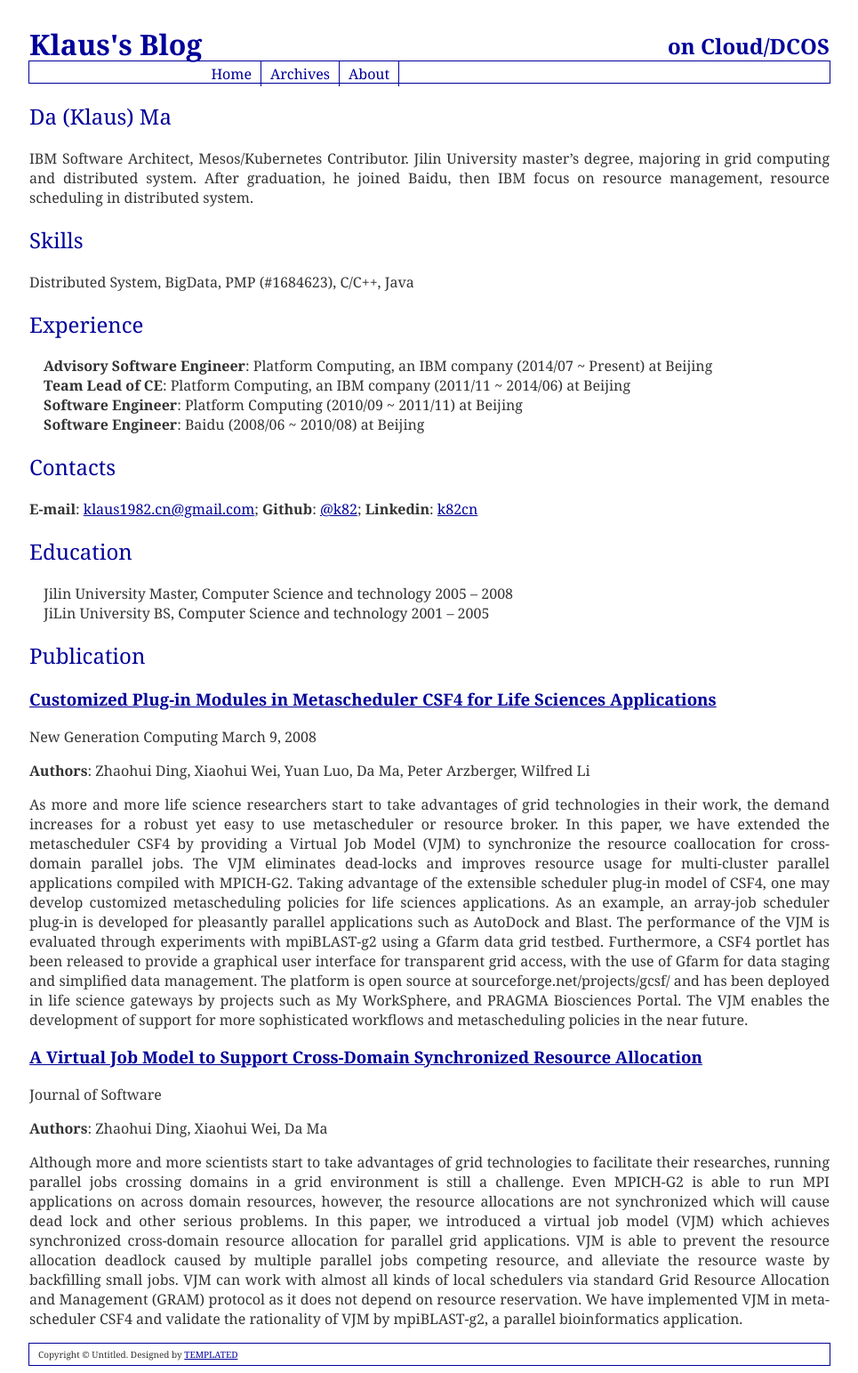
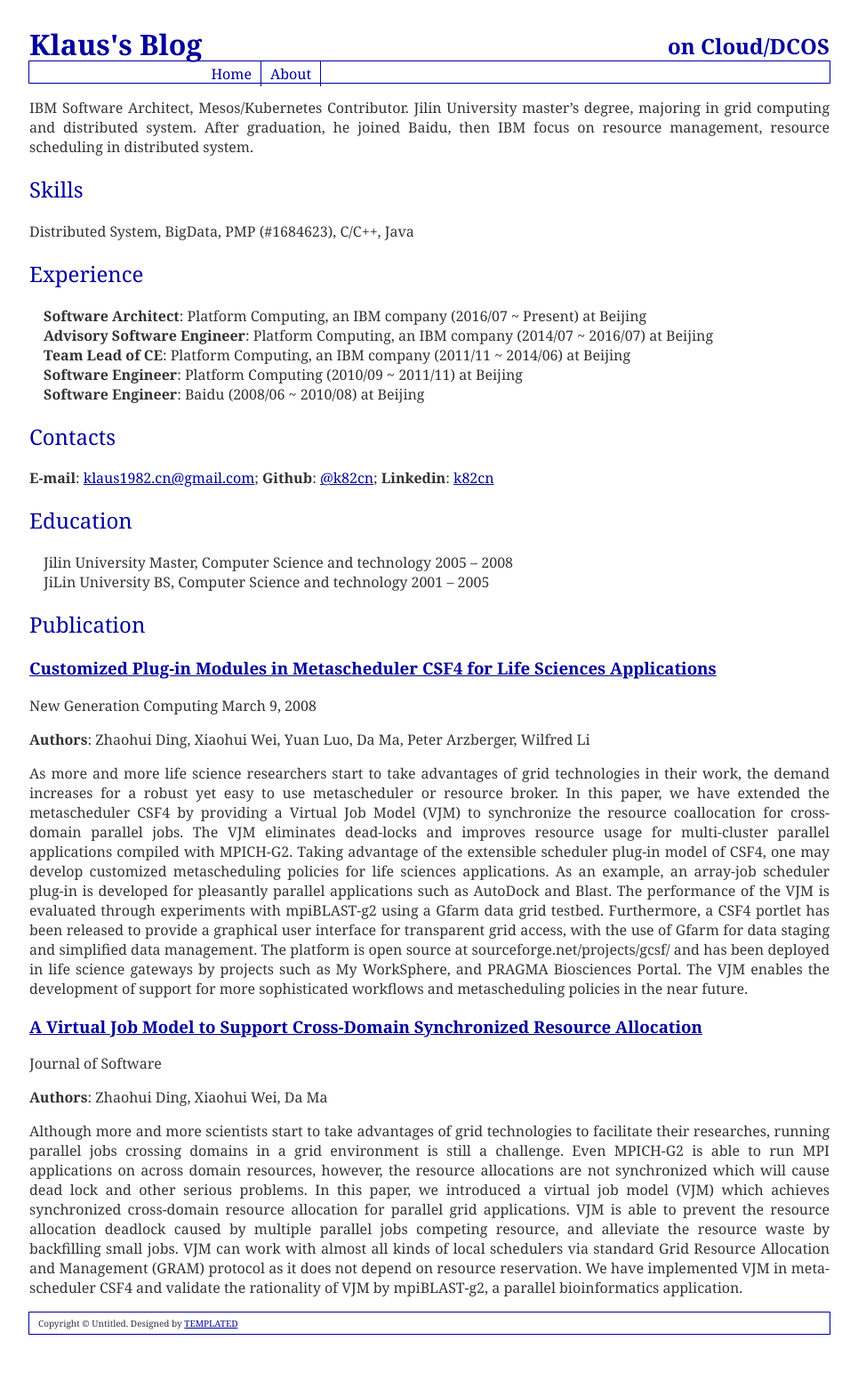
Before and after one commit to k82cn/k82cn.github.io, a Jekyll site: the page built from about.md, in a window 1280 px wide. Shown: the whole page at 89% size, without its empty margins (157-1122 px from the left). Built offline with Jekyll 4.4.1, drawn with Linux system fonts in a browser that asks for light colours; after the commit the page ends 1508 px from its top, so only the background shows below that.

```diff
--- a/_layouts/default.html
+++ b/_layouts/default.html
@@ -22,7 +22,6 @@
 <div id="menu">
 	<ul>
 		<li><a href="/">Home</a></li>
-    <li><a href="/archives">Archives</a></li>
     <li><a href="/about">About</a></li>
 	</ul>
 </div>
--- a/about.md
+++ b/about.md
@@ -2,8 +2,6 @@
 layout: default
 title: About
 ---
-
-## Da (Klaus) Ma
 
 IBM Software Architect, Mesos/Kubernetes Contributor. Jilin University master's degree, majoring in grid computing and distributed system. After graduation, he joined Baidu, then IBM focus on resource management, resource scheduling in distributed system.
 
@@ -13,13 +11,14 @@ Distributed System, BigData, PMP (#1684623), C/C++, Java
 
 ## Experience
 
-* __Advisory Software Engineer__: Platform Computing, an IBM company (2014/07 ~ Present) at Beijing
+* __Software Architect__: Platform Computing, an IBM company (2016/07 ~ Present) at Beijing
+* __Advisory Software Engineer__: Platform Computing, an IBM company (2014/07 ~ 2016/07) at Beijing
 * __Team Lead of CE__: Platform Computing, an IBM company (2011/11 ~ 2014/06) at Beijing
 * __Software Engineer__: Platform Computing (2010/09 ~ 2011/11) at Beijing
 * __Software Engineer__: Baidu (2008/06 ~ 2010/08) at Beijing
 
 ## Contacts
-__E-mail__: [klaus1982.cn@gmail.com](mailto:klaus1982.cn@gmail.com); __Github__: [@k82](http://www.github.com/k82); __Linkedin__: [k82cn](http://cn.linkedin.com/in/k82cn)
+__E-mail__: [klaus1982.cn@gmail.com](mailto:klaus1982.cn@gmail.com); __Github__: [@k82cn](http://www.github.com/k82cn); __Linkedin__: [k82cn](http://cn.linkedin.com/in/k82cn)
 
 ## Education
 
```
Also changed, not shown: archives.md (deleted, +0 -13 lines), index.md (+9 -18 lines).
